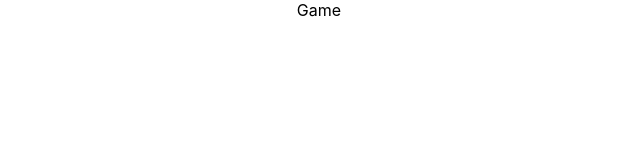
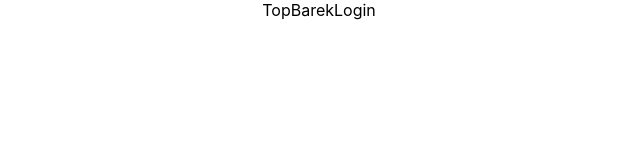
Before and after one commit to imnottherobot/SwordAndShield, a React (Vite) app: page / in a window 1280 px wide. Shown: the top 160 px of the page, without its empty margins (321-961 px from the left). Built offline with nearby package versions, Linux system fonts and the light colour scheme.

Commit message:
Add Game context

```diff
--- a/package.json
+++ b/package.json
@@ -12,10 +12,10 @@
     "react-dom": "^18.2.0"
   },
   "devDependencies": {
-    "@types/react": "^18.0.16",
+    "@types/react": "^18.0.17",
     "@types/react-dom": "^18.0.6",
     "@vitejs/plugin-react": "^1.3.2",
     "typescript": "^4.7.4",
-    "vite": "^2.9.14"
+    "vite": "^2.9.15"
   }
 }
--- /dev/null
+++ b/src/components/login/Login.tsx
@@ -0,0 +1,14 @@
+import useGameState from "../../hooks/useGameState";
+
+function Login() {
+    const cprops = useGameState();
+    console.log('context props', cprops);
+
+    return (
+        <span>
+            Login
+        </span>
+    );
+};
+
+export default Login;
--- /dev/null
+++ b/src/contexts/GameContext.ts
@@ -0,0 +1,4 @@
+import { createContext } from "react";
+import GameProps from "../types/GameProps";
+
+export default createContext<GameProps | null>(null);
--- /dev/null
+++ b/src/enums/active_player.enum.ts
@@ -0,0 +1,4 @@
+export enum ActivePlayer {
+    ONE = "ONE",
+    COMPUTER = "COMPUTER",
+}
--- /dev/null
+++ b/src/enums/game.enum.ts
@@ -0,0 +1,5 @@
+export enum GameStateEnum {
+    START = "START",
+    GAME = "GAME",
+    END = "END",
+}
--- a/src/features/game/Game.tsx
+++ b/src/features/game/Game.tsx
@@ -1,9 +1,20 @@
+import {useState} from 'react'
+import GameContext from '../../contexts/GameContext';
+import {ActivePlayer} from '../../enums/active_player.enum';
+import {GameStateEnum} from '../../enums/game.enum'
+import TopBar from '../topbar/TopBar';
 import './Game.css'
 
 function Game() {
+  const [gameState] = useState(GameStateEnum.GAME);
+  const [activePlayer] = useState(ActivePlayer.ONE);
+  const login = "Gamer";
+
   return (
     <div className="Game">
-      Game
+      <GameContext.Provider value={{ gameState, login, activePlayer }}>
+        <TopBar />
+      </GameContext.Provider>
     </div>
   )
 }
--- /dev/null
+++ b/src/features/topbar/TopBar.tsx
@@ -0,0 +1,12 @@
+import Login from "../../components/login/Login";
+
+function TopBar() {
+    return (
+        <div>
+            TopBarek
+            <Login />
+        </div>
+    );
+}
+
+export default TopBar;
--- /dev/null
+++ b/src/hooks/useGameState.ts
@@ -0,0 +1,8 @@
+import {useContext} from "react"
+import GameContext from "../contexts/GameContext";
+
+function useGameState() {
+    return useContext(GameContext);
+};
+
+export default useGameState;
--- /dev/null
+++ b/src/types/GameProps.ts
@@ -0,0 +1,8 @@
+import {ActivePlayer} from "../enums/active_player.enum";
+import {GameStateEnum} from "../enums/game.enum";
+
+export default interface GameProps {
+   gameState: GameStateEnum;
+   login: string;
+   activePlayer: ActivePlayer;
+}
```
Also changed, not shown: src/components/Login.tsx (added), 2 other files (tests, documents, lock files or other folders).
